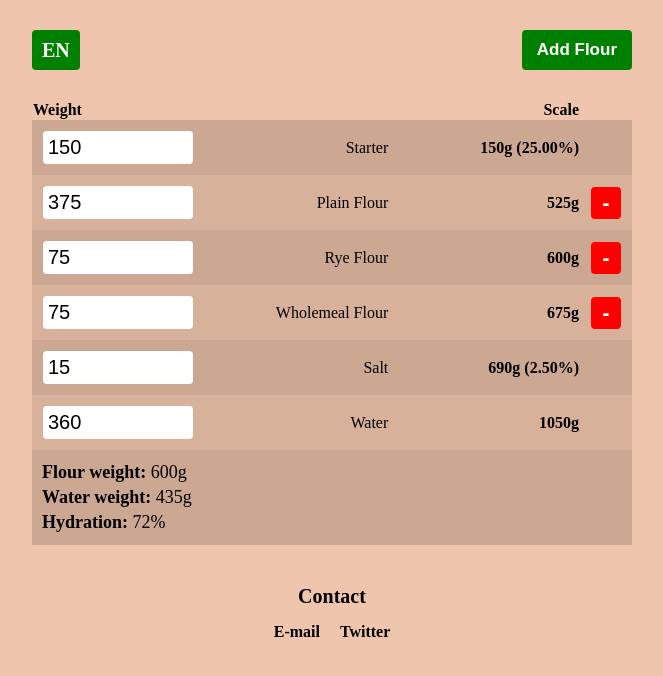
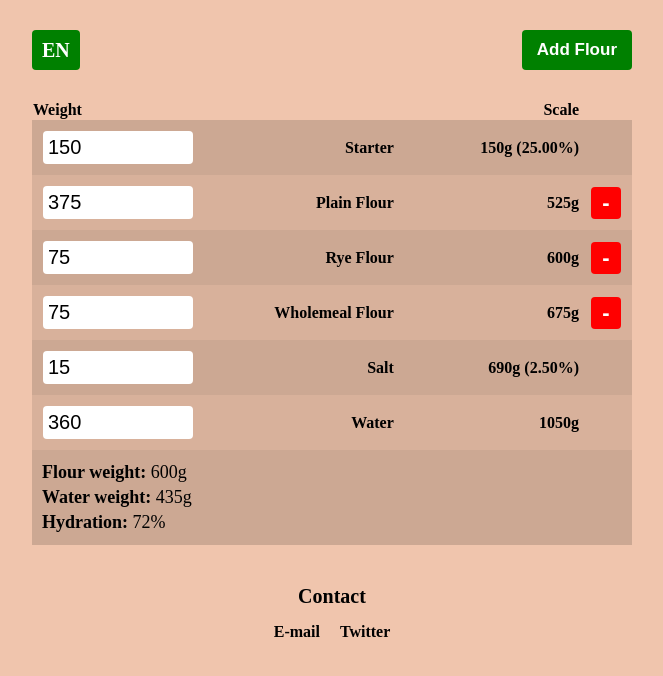
Before and after one commit to ZeeCoder/bread, a React (Create React App) app: page / in a window 1280 px wide. Shown: the top 676 px of the page, without its empty margins (308-971 px from the left). Built offline with nearby package versions, Linux system fonts and the light colour scheme.

Commit message:
added font-weight: bold

```diff
--- a/src/App.module.css
+++ b/src/App.module.css
@@ -63,6 +63,7 @@
   text-align: right;
   padding-left: 10px;
   word-break: break-word;
+  font-weight: bold;
 }
 
 .scaleWeight {
```
